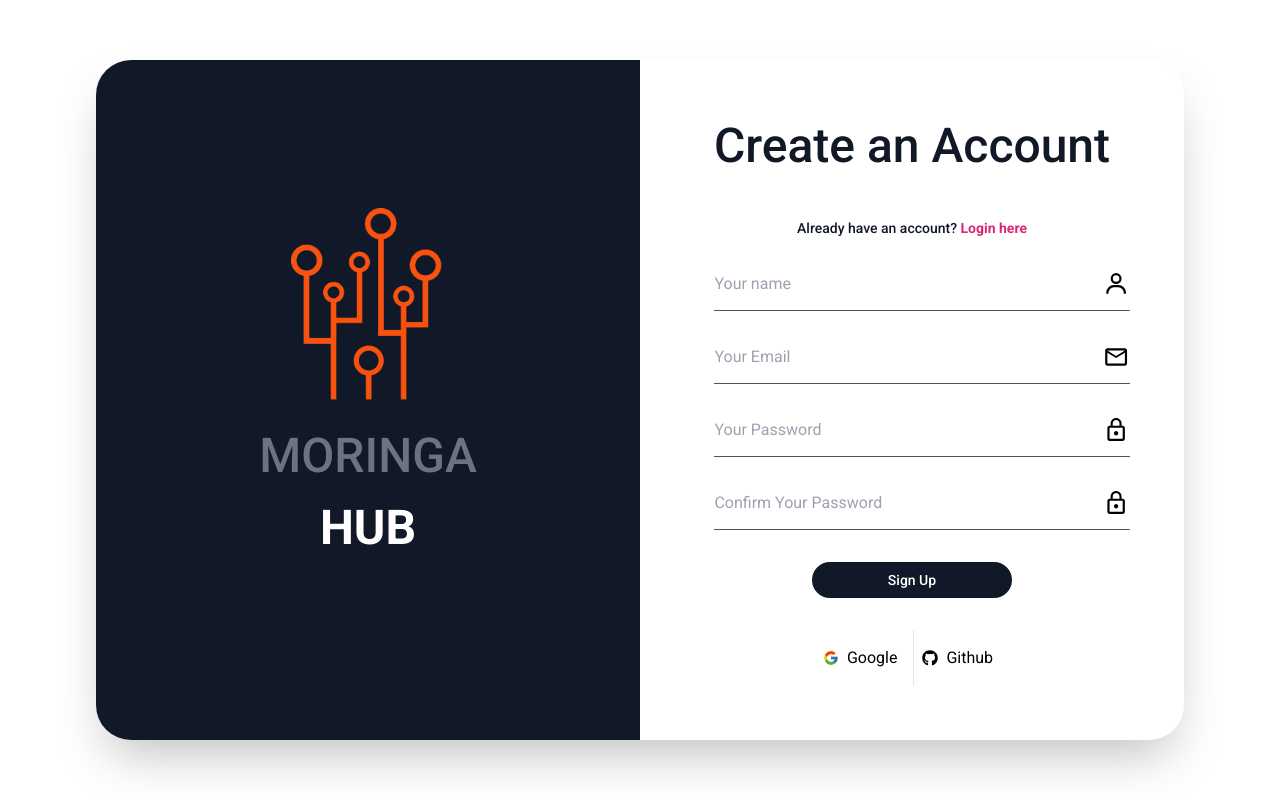
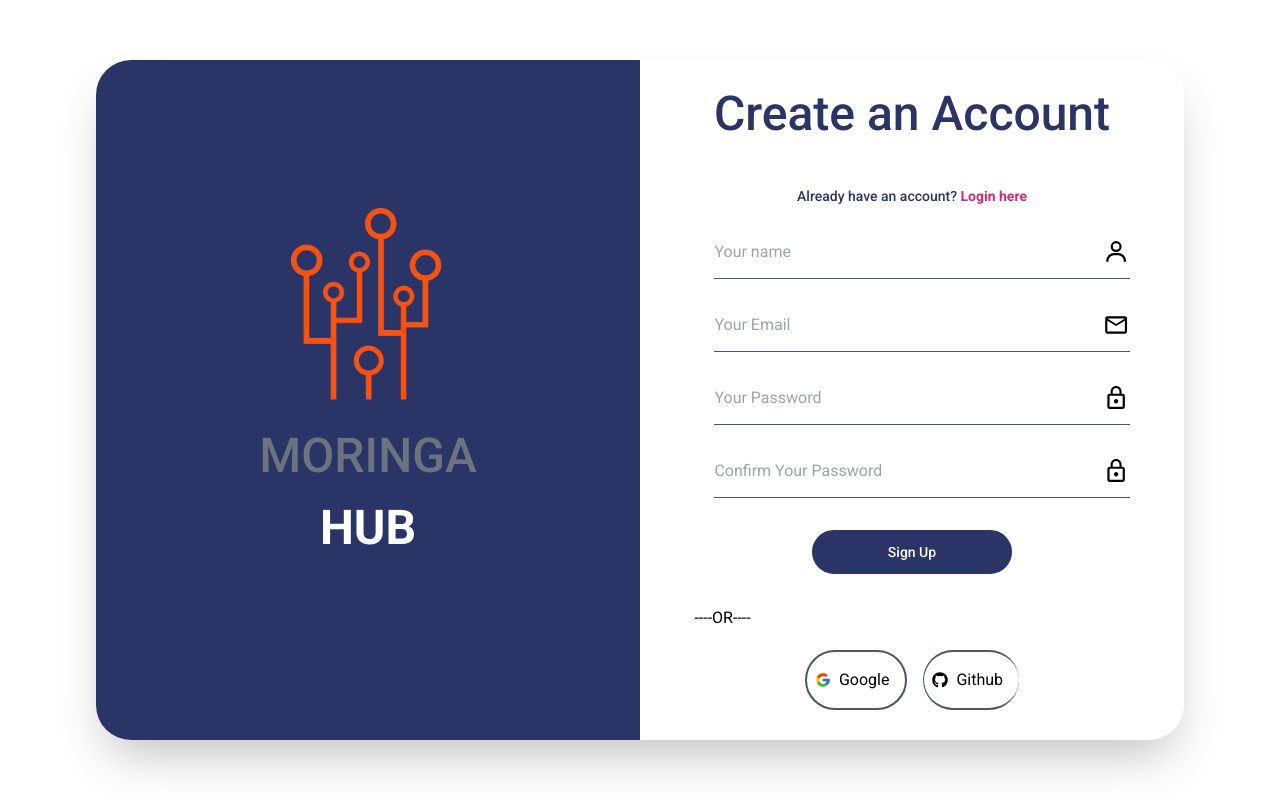
Before and after one commit to sinatra-pod/moringa-library, a React (Create React App) app in the folder webapp/: page /register in a window 1280 px wide. Built offline with nearby package versions, Linux system fonts and the light colour scheme.

Commit message:
modify post function

```diff
--- a/webapp/package.json
+++ b/webapp/package.json
@@ -10,6 +10,7 @@
     "@types/node": "^16.18.13",
     "@types/react": "^18.0.28",
     "@types/react-dom": "^18.0.11",
+    "firebase": "^9.18.0",
     "material-icons": "^1.13.2",
     "react": "^18.2.0",
     "react-dom": "^18.2.0",
--- a/webapp/src/App.tsx
+++ b/webapp/src/App.tsx
@@ -3,6 +3,7 @@ import HomeView from "./pages/HomeView";
 import LoginView from "./pages/LoginView";
 import RegisterView from "./pages/RegisterView";
 import SignupView from "./pages/SignupView";
+import SignupViewTwo from "./pages/SignupViewTwo";
 
 function App() {
   return (
@@ -11,6 +12,8 @@ function App() {
       <Route path="/login" element={<LoginView />} />
       <Route path="/register" element={<RegisterView />} />
       <Route path="/signup" element={<SignupView />} />
+      <Route path="/signuptwo" element={<SignupViewTwo />} />
+
 
 
     </Routes>
--- a/webapp/src/pages/RegisterView.tsx
+++ b/webapp/src/pages/RegisterView.tsx
@@ -13,39 +13,28 @@ import { useForm } from "react-hook-form";
 
 function SignupView() {
 
-  const [email,setEmail]=useState("")
-  const [password,setPassword]=useState("")
 
-  function handleEmail(event:any){
-    setEmail(event.target.value)
-    console.log(email)
-  }
-  function handlePassword(event:any){
-    setPassword(event.target.value)
-  }
   function submitData(data:any){
-    // fetch("http://localhost:9292/users",{
-    //     method:"POST",
-    //     mode:"cors",
-    //     body:JSON.stringify({
-    //         email:email,
-    //         password:password
-    //     }),
-    //     headers:{
-    //         "Content-type":"application/json"
-    //     }
-    // })
+    fetch("http://localhost:9292/register",{
+        method:"POST",
+        mode:"cors",
+        body:JSON.stringify(data),
+        headers:{
+            "Content-type":"application/json"
+        }
+    })
     console.log(data)
+    reset()
   }
 
   const styleIcons = {color: "gray"}
-  const { register, handleSubmit, formState: { errors } } = useForm();
-
+  const { register, handleSubmit, formState: { errors }, reset, watch } = useForm();
+  const password =watch("password")
 
     return (
         <div className='flex h-[250vh] md:h-[100vh] justify-center items-center '>
-            <section className="signcard flex flex-col md:flex-row box-border border-1 border-gray rounded-[35px] h-[85%] w-[85%] justify-center items-center shadow-2xl">
-                <div className='logopart bg-gray-900 dark:bg-gray-900 h-full w-full md:w-full basis-1/2 text-white-200 flex flex-col  items-center justify-center rounded-tl-[35px] rounded-tr-[35px] md:rounded-tr-none md:rounded-bl-[35px]'>
+            <section className="signcard flex flex-col md:flex-row box-border border-1 border-gray rounded-[35px] h-[85%] w-[85%] max-h-[100%] justify-center items-center shadow-2xl">
+                <div className='logopart bg-[#2B3467] dark:bg-gray-900 h-full w-full md:w-full basis-1/2 text-white-200 flex flex-col  items-center justify-center rounded-tl-[35px] rounded-tr-[35px] md:rounded-tr-none md:rounded-bl-[35px]'>
                     <div className="imagepart basis-1/2 flex justify-end items-end m-5 ">
                         <img className="object-contain h-48 w-96 " src={logo} alt="logo"/>
                     </div>
@@ -55,9 +44,9 @@ function SignupView() {
                     </div>
                 </div>
                 <div className='formpart bg-white-50 basis-1/2 h-full w-full flex flex-col justify-center items-center '>
-                    <h1 className='text-5xl text-center text-gray-900 p-5 font-medium m-5'>Create an Account</h1>
+                    <h1 className='text-5xl text-center text-[#2B3467] p-5 font-medium m-5'>Create an Account</h1>
                     <div className="loginpart flex justify-center mt-2">
-                            <p className="text-sm font-medium text-gray-900 dark:text-gray-900">Already have an account? <a href="#" className="font-semibold text-pink-600 hover:underline dark:text-pink-500">Login here</a></p>
+                            <p className="text-sm font-medium text-[#2B3467] dark:text-gray-900">Already have an account? <a href="#" className="font-semibold text-pink-600 hover:underline dark:text-pink-500">Login here</a></p>
                     </div>
 
                     <form className="w-[80%]  m-5" onSubmit={handleSubmit(submitData)}>
@@ -93,16 +82,24 @@ function SignupView() {
 
                         }
                         <div className='flex border-b border-gray-600 py-3 ml-5 mb-[20px]'>
-                            <input className="appearance-none bg-transparent border-none w-full text-gray-700 leading-tight focus:outline-none" type="password" placeholder="Confirm Your Password" aria-label="confirm password"/>
+                            <input className="appearance-none bg-transparent border-none w-full text-gray-700 leading-tight focus:outline-none" type="password" placeholder="Confirm Your Password" aria-label="confirm password" {...register("confirmpassword",{
+                              validate: value =>
+                                  value === password || "The passwords do not match"
+                              })}
+                            />
                             <MdLockOutline size={28} />
                         </div>
+                        {errors.confirmpassword && (<p className="py-3 ml-5 mb-[10px] text-sm text-red-500 ">Password does not match confirm password</p>)}
                         <div className="flex justify-center items-center m-5">
-                            <button className="flex-shrink-0 w-[200px] bg-gray-900 hover:bg-gray-700 border-gray-900 hover:border-gray-700 text-sm border-4 text-white py-1 px-2 rounded-[35px] font-medium m-3" type="submit">Sign Up </button>
+                            <button className="flex-shrink-0 w-[200px] bg-[#2B3467] hover:bg-gray-700 border-[#2B3467] hover:border-gray-700 text-sm border-4 text-white p-2 rounded-[35px] font-medium m-3" type="submit">Sign Up </button>
 
                         </div>
+                        <div className="orpart flex before:content-['----'] after:content-['----']">
+                            <p>OR</p>
+                        </div>
                         <div className="socials flex flex-row divide-x items-center justify-center m-3">
-                            <div className='flex flex-row items-center p-2'><FcGoogle/> <p className='p2 m-2'>Google</p> </div>
-                            <div className='flex flex-row items-center p-2'><FaGithub/> <p className='p2 m-2'>Github</p> </div>
+                            <div className='flex flex-row items-center p-2 m-2 border-2 border-gray-600 rounded-[35px]'><FcGoogle/> <p className='p2 m-2'>Google</p> </div>
+                            <div className='flex flex-row items-center p-2 m-2 border-2 border-gray-600 rounded-[35px]'><FaGithub/> <p className='p2 m-2'>Github</p> </div>
 
                         </div>
 
```
